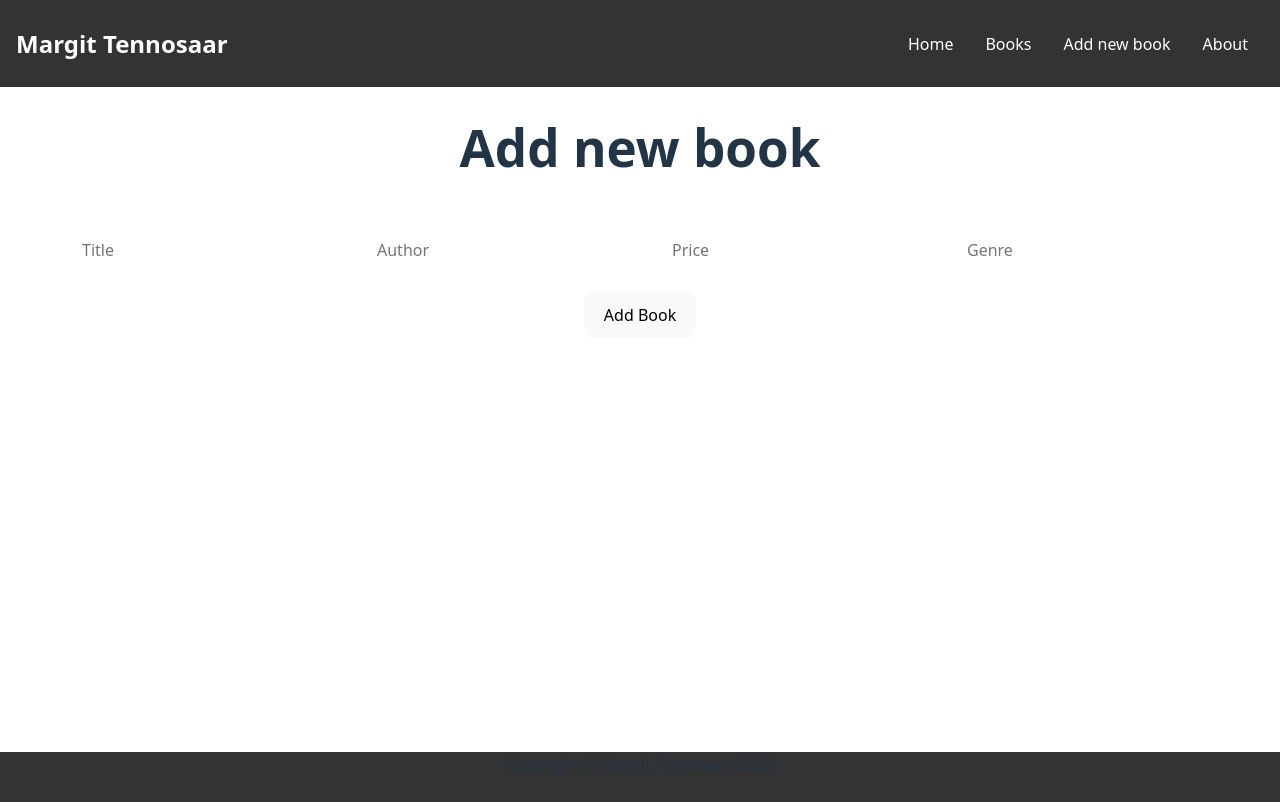
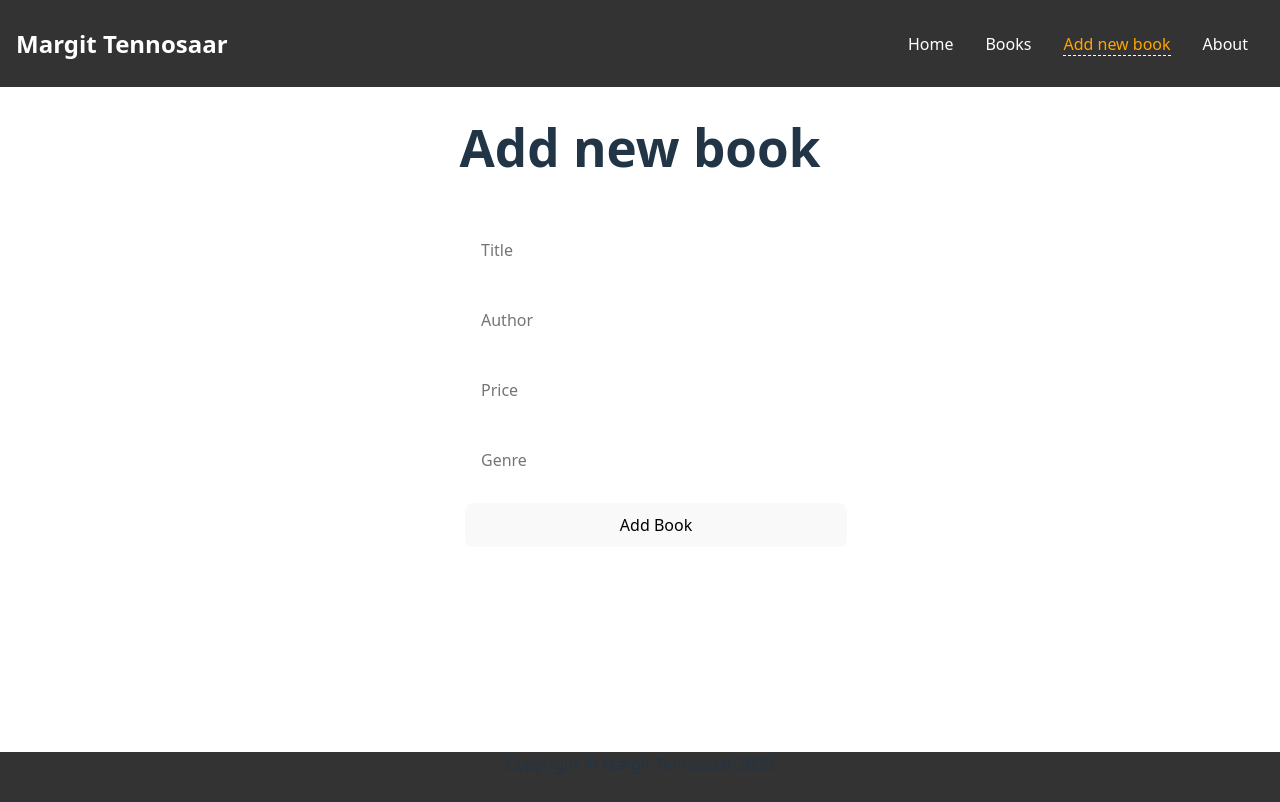
Before and after one commit to margittennosaar/react_demo, a React app: page /add in a window 1280 px wide. Built offline with nearby package versions, Linux system fonts and the light colour scheme; the HTML template or start-up script is replaced by a standard one.

Commit message:
add week6 code

```diff
--- a/src/App.jsx
+++ b/src/App.jsx
@@ -1,30 +1,45 @@
 import { createBrowserRouter, RouterProvider } from "react-router";
+import { use, useState } from "react";
+import { books } from "./data/booksData";
 import "./App.css";
 import Root from "./pages/Root";
 import About from "./pages/About";
 import BookList from "./components/Books/BookList";
 import AddBookForm from "./pages/AddBookForm";
 
+const App = () => {
+  const [booksData, setBooksData] = useState(books);
+
+  const addBookHandler = (newBook) => {
+    setBooksData((prev) => [
+      ...prev,
+      { ...newBook, id: Date.now(), inStock: true, isFavorite: false },
+    ]);
+  };
+
   const router = createBrowserRouter([
     {
       path: "/",
       element: <Root />,
-  },
+      children: [
         {
           path: "/about",
           element: <About />,
         },
         {
           path: "/books",
-    element: <BookList />,
+          element: (
+            <BookList booksData={booksData} setBooksData={setBooksData} />
+          ),
         },
         {
           path: "/add",
-    element: <AddBookForm />,
+          element: <AddBookForm onAddBook={addBookHandler} />,
+        },
+      ],
     },
   ]);
 
-const App = () => {
   return <RouterProvider router={router} />;
 };
 
--- a/src/components/Books/BookList.jsx
+++ b/src/components/Books/BookList.jsx
@@ -1,11 +1,9 @@
 import { useState } from "react";
-import { books } from "../../data/booksData";
 import BookCard from "./BookCard";
 import Header from "../Header/Header";
 import Footer from "../Footer/Footer";
 
-const BookList = () => {
-  const [booksData, setBooksData] = useState(books);
+const BookList = ({ booksData, setBooksData }) => {
   const [searchValue, setSearchValue] = useState("");
 
   const eventHandler = (id) => {
@@ -49,7 +47,6 @@ const BookList = () => {
 
   return (
     <>
-      <Header name="Margit Tennosaar" />
       <div className="books">
         <h1>Books catalog</h1>
         <label htmlFor="search">Search</label>
@@ -79,7 +76,6 @@ const BookList = () => {
           )}
         </div>
       </div>
-      <Footer year={2025} />
     </>
   );
 };
--- a/src/components/Header/Header.css
+++ b/src/components/Header/Header.css
@@ -17,6 +17,12 @@ a {
   text-decoration: none;
   color: white;
 }
+
 a:hover {
   border-bottom: 1px dashed white;
 }
+
+.active {
+  color: orange;
+  border-bottom: 1px dashed white;
+}
--- a/src/components/Header/Header.jsx
+++ b/src/components/Header/Header.jsx
@@ -1,4 +1,5 @@
-import { Link } from "react-router";
+import { NavLink, Link } from "react-router";
+
 import "./Header.css";
 const Header = ({ name }) => {
   return (
@@ -10,10 +11,10 @@ const Header = ({ name }) => {
       </div>
       <nav>
         <ul>
-          <Link to="/">Home</Link>
-          <Link to="/books">Books</Link>
-          <Link to="/add">Add new book</Link>
-          <Link to="/about">About</Link>
+          <NavLink to="/">Home</NavLink>
+          <NavLink to="/books">Books</NavLink>
+          <NavLink to="/add">Add new book</NavLink>
+          <NavLink to="/about">About</NavLink>
         </ul>
       </nav>
     </header>
--- a/src/pages/About.jsx
+++ b/src/pages/About.jsx
@@ -4,11 +4,7 @@ import Footer from "../components/Footer/Footer";
 const About = () => {
   return (
     <>
-      <Header name="Margit Tennosaar" />
-      <main>
-        <h1>I am about component </h1>
-      </main>
-      <Footer year={2025} />
+      <h1>I am about component </h1>
     </>
   );
 };
--- /dev/null
+++ b/src/pages/AddBookForm.css
@@ -0,0 +1,16 @@
+form {
+  text-align: center;
+  width: 350px;
+  margin: 0 auto;
+}
+
+form input {
+  display: block;
+  width: 350px;
+  margin: 1rem 0;
+}
+
+button[type="submit"] {
+  width: 382px;
+  margin: 0;
+}
--- a/src/pages/AddBookForm.jsx
+++ b/src/pages/AddBookForm.jsx
@@ -1,6 +1,8 @@
 import { useState } from "react";
+import { useNavigate } from "react-router";
 import Header from "../components/Header/Header";
 import Footer from "../components/Footer/Footer";
+import "./AddBookForm.css";
 
 const AddBookForm = ({ onAddBook }) => {
   const [formData, setFormData] = useState({
@@ -9,6 +11,8 @@ const AddBookForm = ({ onAddBook }) => {
     price: "",
     genre: "",
   });
+
+  const navigate = useNavigate();
 
   const handleChange = (e) => {
     const { name, value } = e.target;
@@ -20,16 +24,14 @@ const AddBookForm = ({ onAddBook }) => {
 
     const newBook = { ...formData, price: parseFloat(formData.price) };
 
-    /*     onAddBook(newBook);
-     */ console.log(newBook);
+    onAddBook(newBook);
+    navigate("/books");
 
     setFormData({ title: "", author: "", price: "", genre: "" });
   };
 
   return (
     <>
-      <Header name="Margit Tennosaar" />
-      <main>
       <h1>Add new book</h1>
       <form onSubmit={handleSubmit}>
         <input
@@ -62,8 +64,6 @@ const AddBookForm = ({ onAddBook }) => {
         />
         <button type="submit">Add Book</button>
       </form>
-      </main>
-      <Footer year={2025} />
     </>
   );
 };
--- a/src/pages/Root.jsx
+++ b/src/pages/Root.jsx
@@ -1,12 +1,13 @@
 import Header from "../components/Header/Header";
 import Footer from "../components/Footer/Footer";
+import { Outlet } from "react-router";
 
 const Root = () => {
   return (
     <>
       <Header name="Margit Tennosaar" />
       <main>
-        <h1>I am root component</h1>
+        <Outlet />
       </main>
       <Footer year={2025} />
     </>
```
Lines whose indentation alone changed are shown as unchanged.
